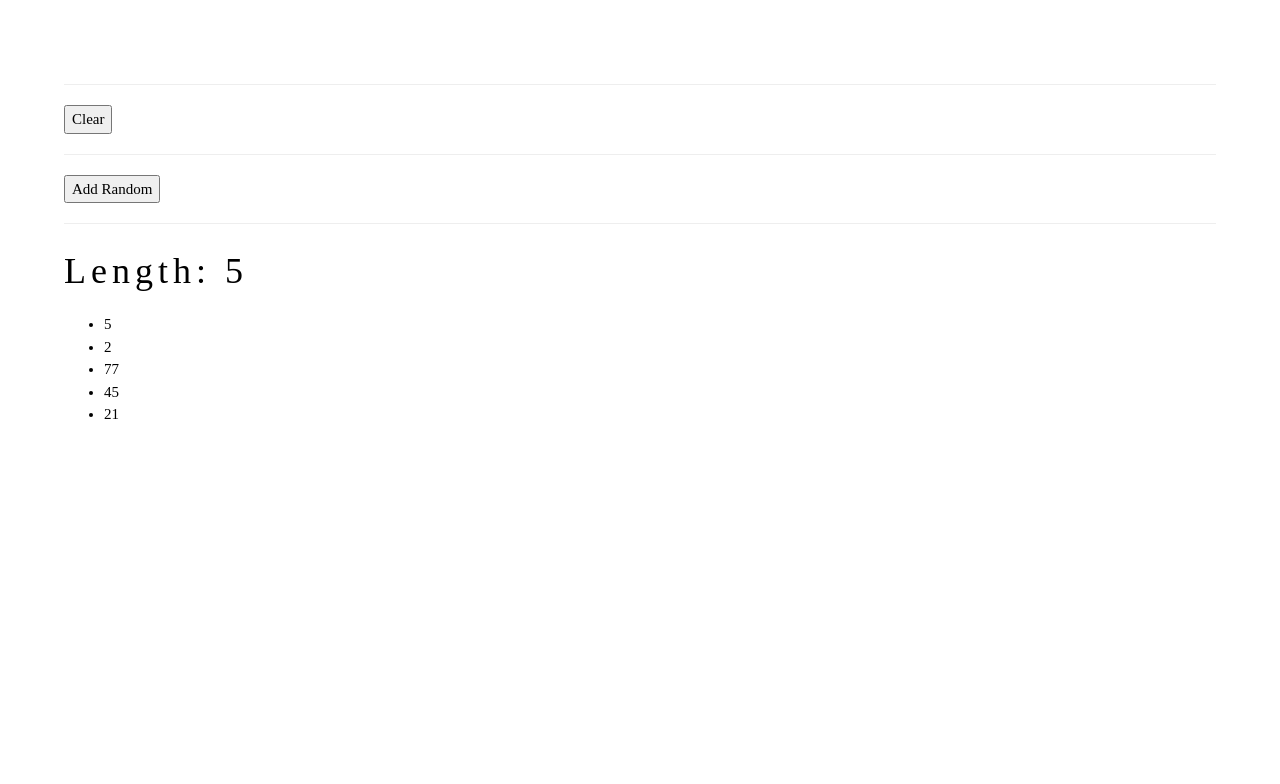
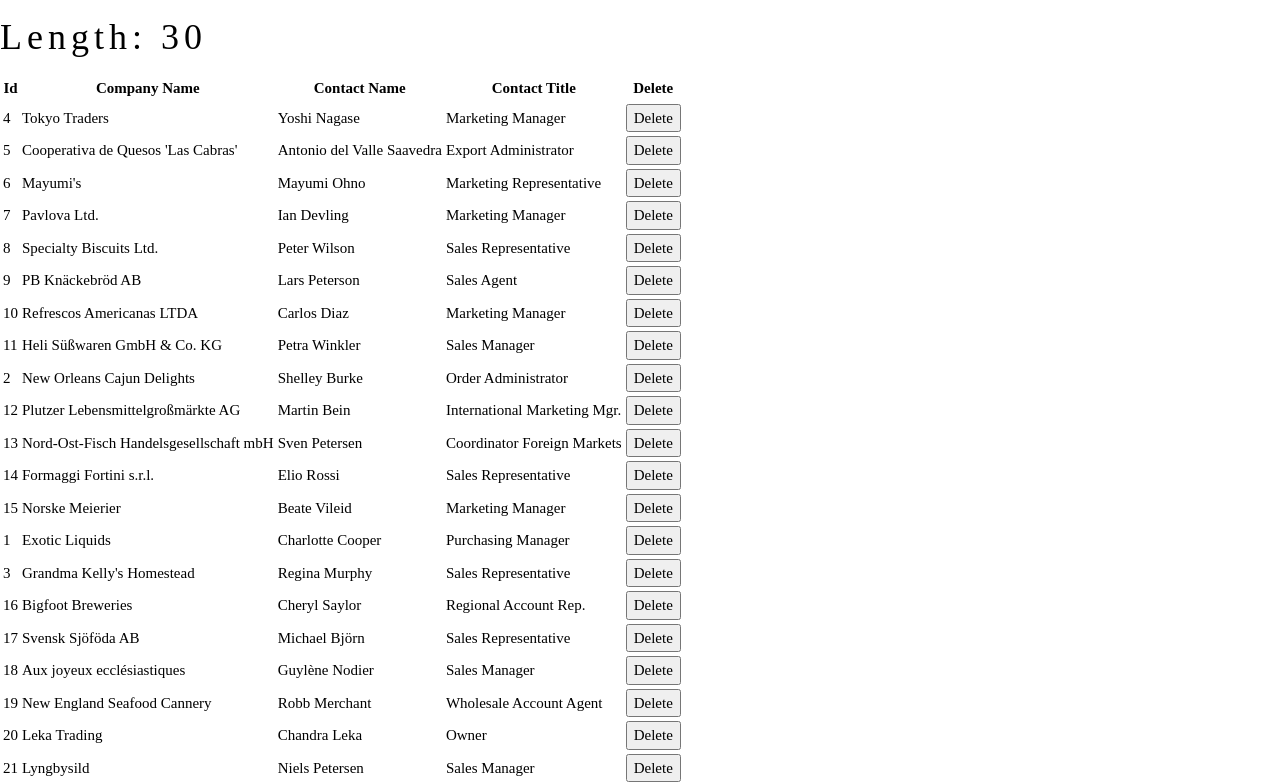
Before and after one commit to yakintech/reactjs-turkcell-tutorial-2, a React (Create React App) app: page / in a window 1280 px wide. Shown: the top 784 px of the page. Built offline with nearby package versions, Linux system fonts and the light colour scheme.

Commit message:
Add SuppliersTable component for managing and displaying suppliers; implement sorting and deletion functionality

```diff
--- a/src/App.jsx
+++ b/src/App.jsx
@@ -8,11 +8,12 @@ import SupplierDetail from "./pages/SupplierDetail";
 import StateIntro from "./state/StateIntro";
 import StateIntro2 from "./state/StateIntro2";
 import StateIntro3 from "./state/StateIntro3";
+import SuppliersTable from "./state/SuppliersTable";
 
 function App() {
 
 
-  return <StateIntro3 />
+  return <SuppliersTable />
 
 
   return <>
--- /dev/null
+++ b/src/state/SuppliersTable.jsx
@@ -0,0 +1,58 @@
+import React, { useState } from 'react'
+import { suppliersData } from '../data/suppliersData'
+
+function SuppliersTable() {
+
+    const [suppliers, setsuppliers] = useState(suppliersData)
+    const [isSorted, setisSorted] = useState(false)
+
+
+    const deleteSupplier = (id) => {
+
+        var result = window.confirm("Are u sure?")
+        if(result){
+            var filteredSuppliers = suppliers.filter(item => item.id != id)
+            setsuppliers(filteredSuppliers)
+        }
+
+    }
+
+    const sortByCompanyName = () => {
+        var sortedSuppliers = [...suppliers]
+        if(isSorted)
+            sortedSuppliers.sort((a,b) => a.companyName.localeCompare(b.companyName))
+        else
+            sortedSuppliers.sort((a,b) => b.companyName.localeCompare(a.companyName))
+
+        setsuppliers([...sortedSuppliers])
+        setisSorted(!isSorted)
+    }
+
+    return <>
+        <h1>Length: {suppliers.length}</h1>
+        <table>
+            <thead>
+                <tr>
+                    <th>Id</th>
+                    <th style={{cursor:'pointer'}} onClick={sortByCompanyName}>Company Name</th>
+                    <th>Contact Name</th>
+                    <th>Contact Title</th>
+                    <th>Delete</th>
+                </tr>
+            </thead>
+            <tbody>
+                {
+                    suppliers.map(supplier => <tr>
+                        <td>{supplier.id}</td>
+                        <td>{supplier.companyName}</td>
+                        <td>{supplier.contactName}</td>
+                        <td>{supplier.contactTitle}</td>
+                        <td><button onClick={() => deleteSupplier(supplier.id)}>Delete</button></td>
+                    </tr>)
+                }
+            </tbody>
+        </table>
+    </>
+}
+
+export default SuppliersTable
```
Also changed, not shown: notes.txt.
